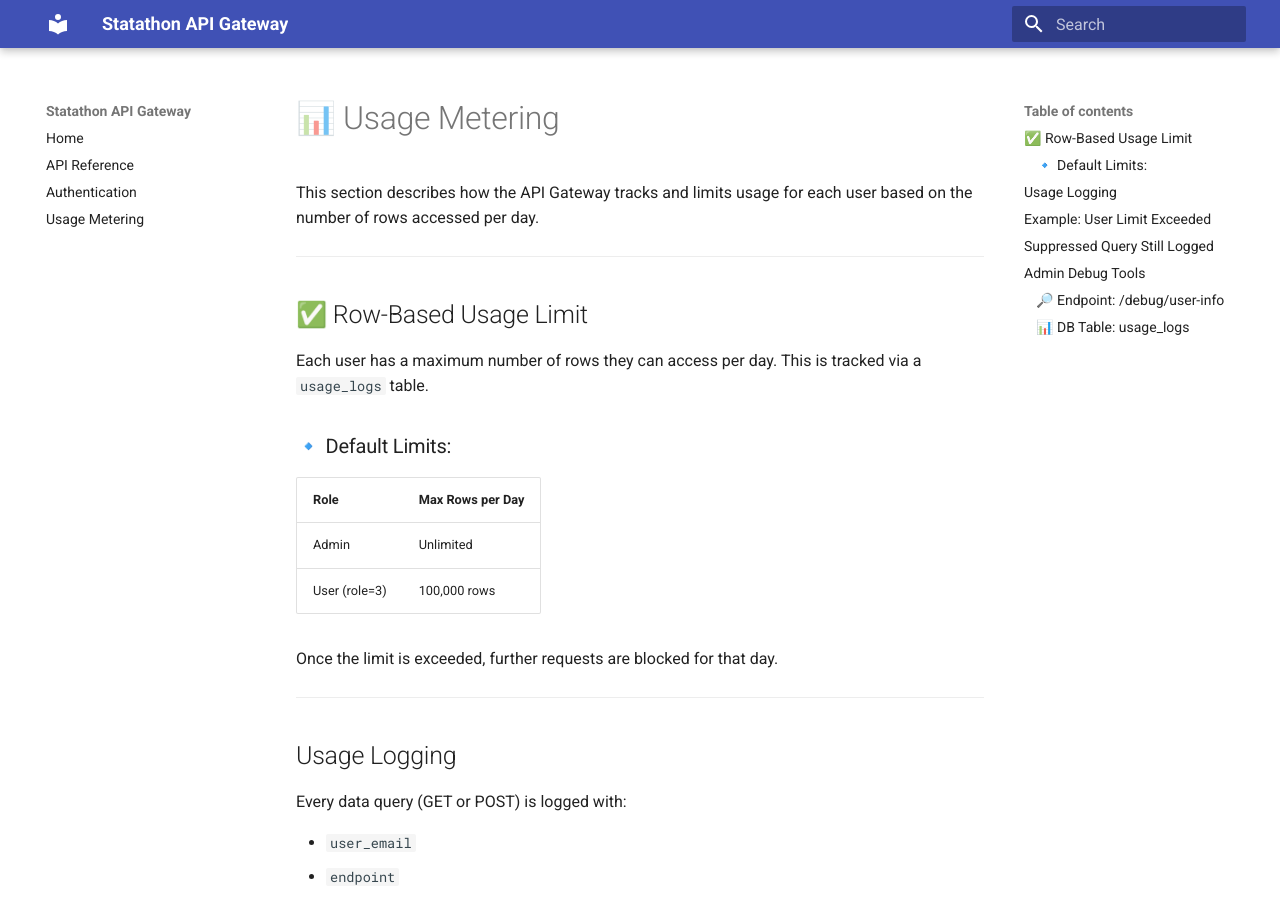
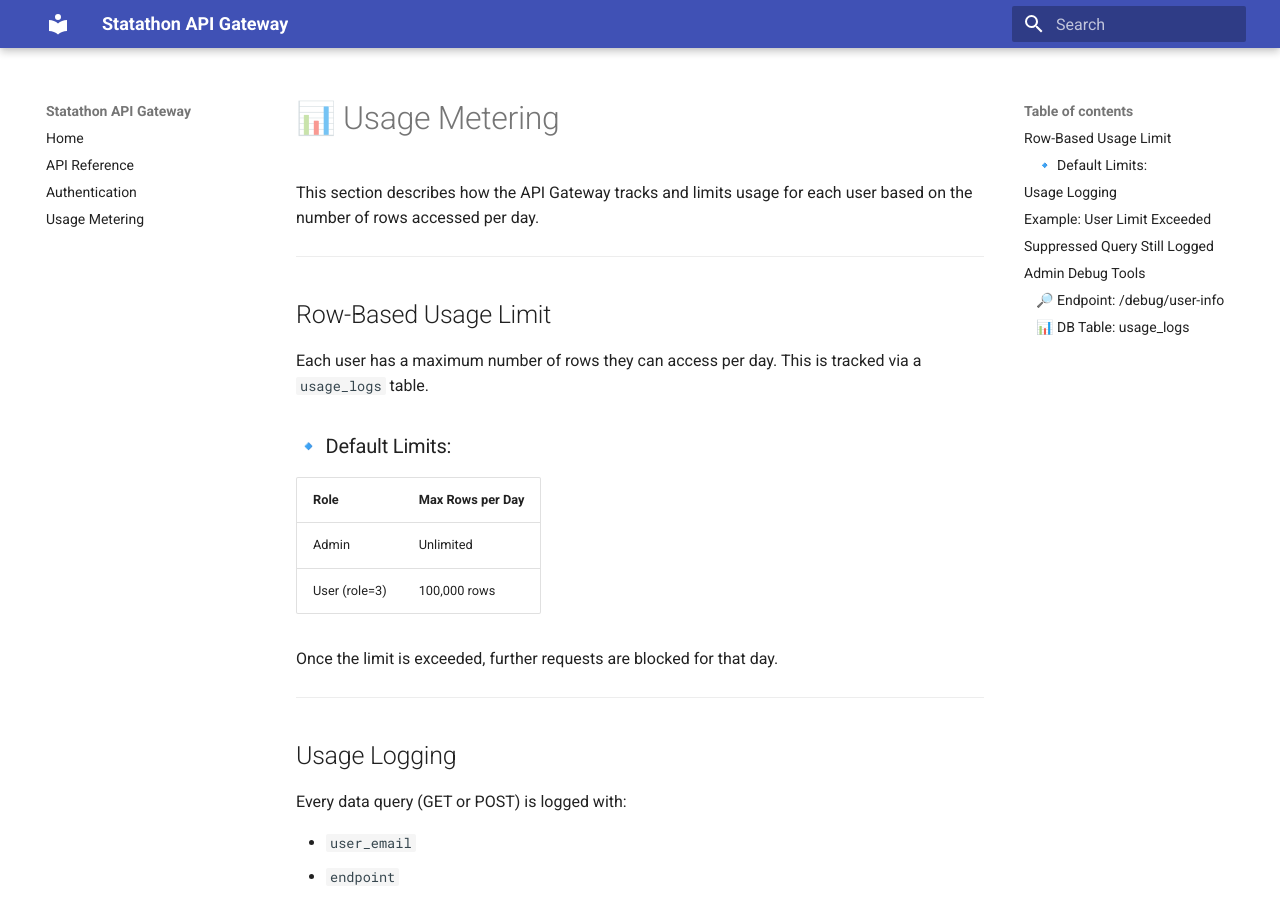
Before and after one commit to SoumyaSudhirNayak/STATATHON_2025, an MkDocs documentation site: the page built from docs/docs/usage.md, in a window 1280 px wide and 900 px high. Built offline with MkDocs 1.6.1 and Material for MkDocs 9.7.7, drawn with Linux system fonts in a browser that asks for light colours.

```diff
--- a/docs/docs/usage.md
+++ b/docs/docs/usage.md
@@ -4,7 +4,7 @@ This section describes how the API Gateway tracks and limits usage for each user
 
 ---
 
-## ✅ Row-Based Usage Limit
+## Row-Based Usage Limit
 
 Each user has a maximum number of rows they can access per day. This is tracked via a `usage_logs` table.
 
```
